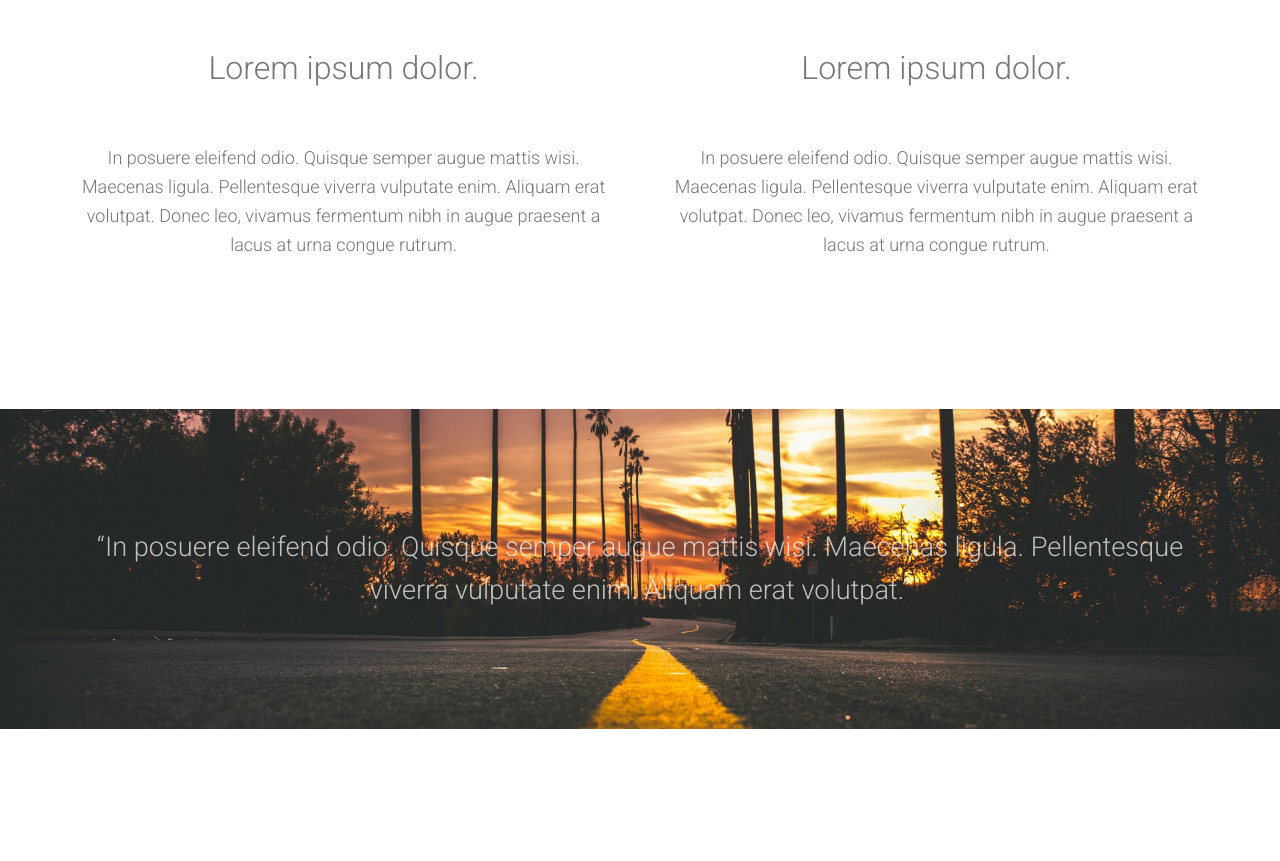
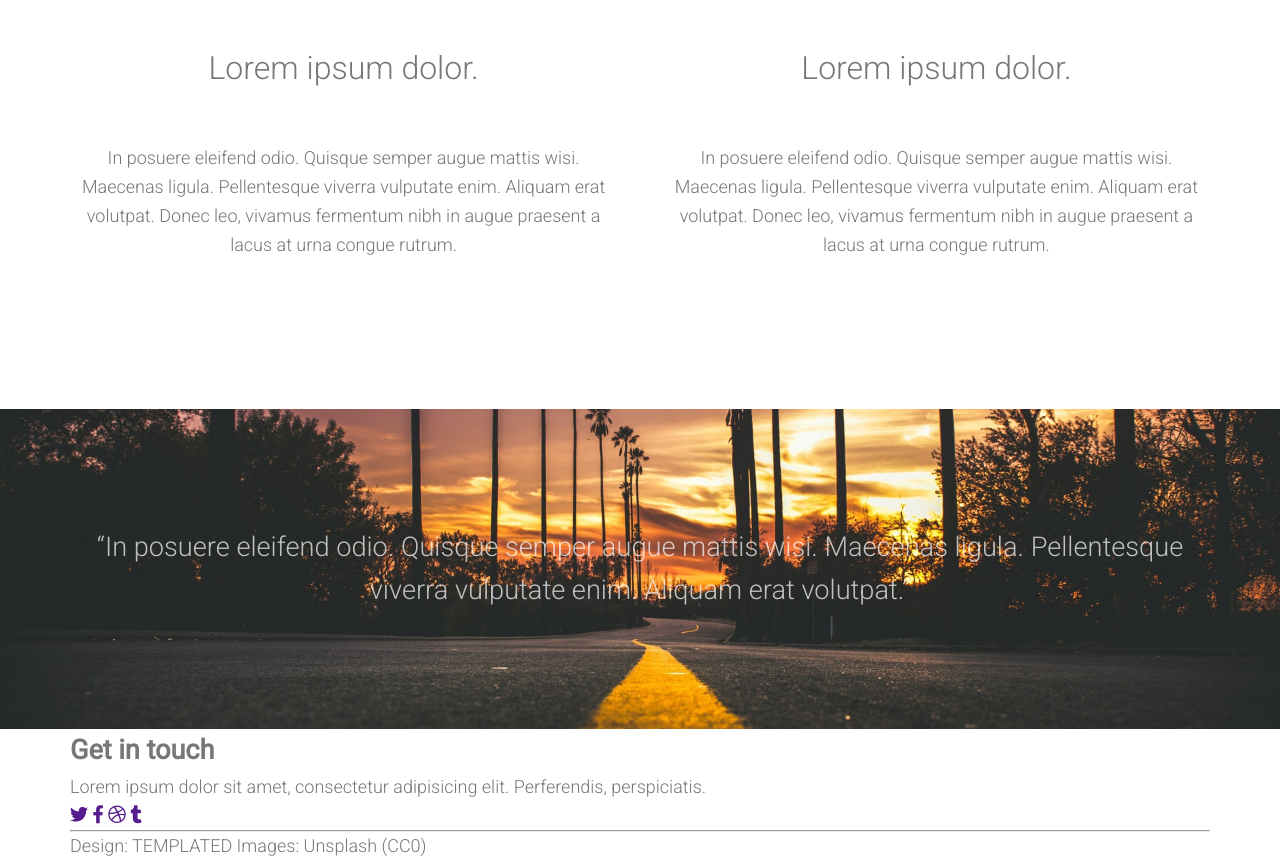
Before and after one commit to slobodanmiric/30-dana-mart-2021, a plain HTML site: page linear/index.html in a window 1280 px wide. Shown: the part 2189-3050 px from the top of the page. Before the commit the page ends 2918 px from the top, so only its background shows below. Drawn offline with Linux system fonts and the light colour scheme.

Commit message:
footer html

```diff
--- a/linear/index.html
+++ b/linear/index.html
@@ -84,5 +84,21 @@
        </div>
    </section>
 
+   <!-- footer -->
+   <footer>
+       <div class="container">
+           <h2>Get in touch</h2>
+           <p>Lorem ipsum dolor sit amet, consectetur adipisicing elit. Perferendis, perspiciatis.</p>
+           <div class="icons">
+               <a href=""><i class="fab fa-twitter"></i></a>
+               <a href=""><i class="fab fa-facebook-f"></i></a>
+               <a href=""><i class="fab fa-dribbble"></i></a>
+               <a href=""><i class="fab fa-tumblr"></i></a>
+           </div>
+           <hr>
+           <p class="copy">Design: TEMPLATED Images: Unsplash (CC0) </p>
+       </div>
+   </footer>
+
 </body>
 </html>
```
